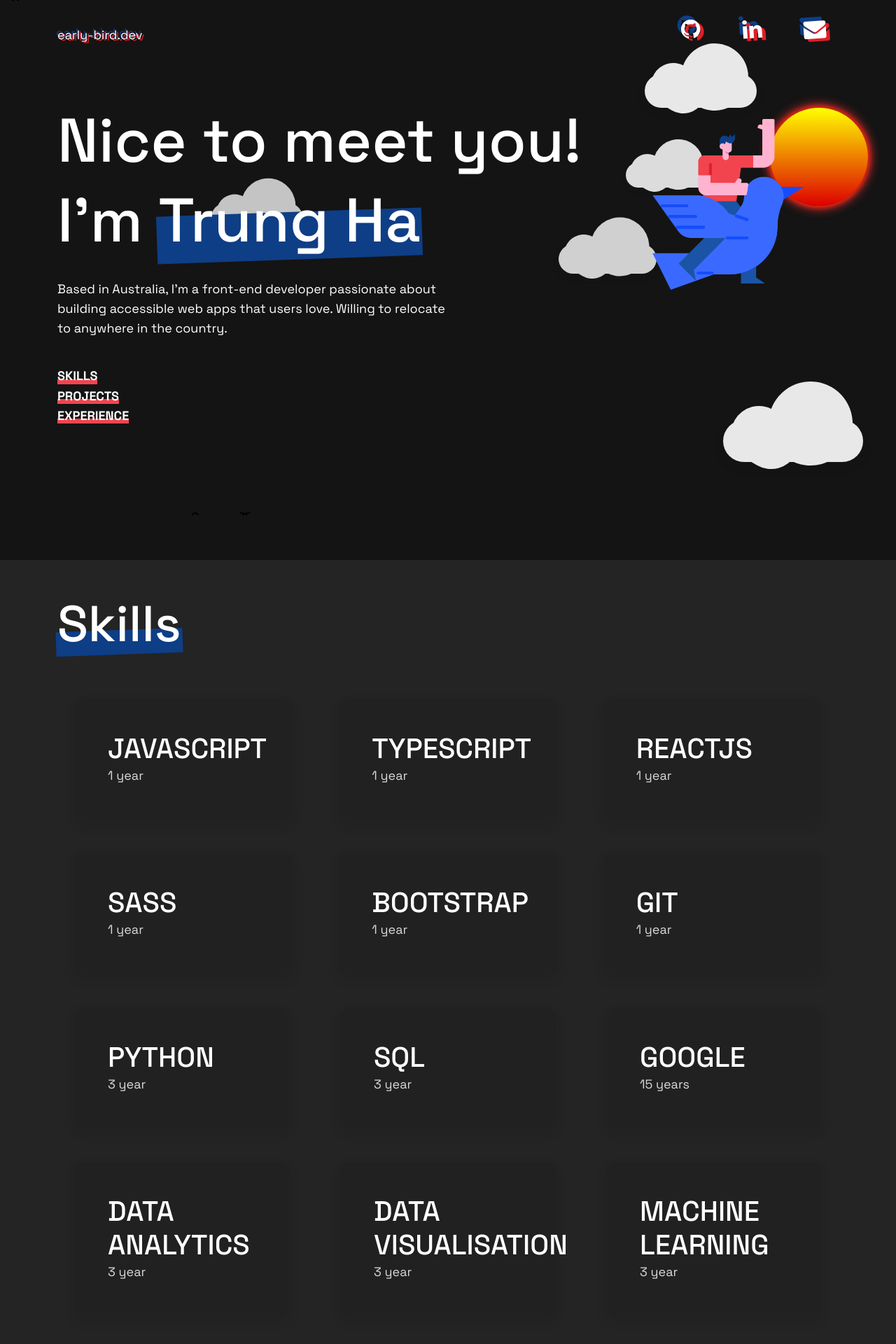
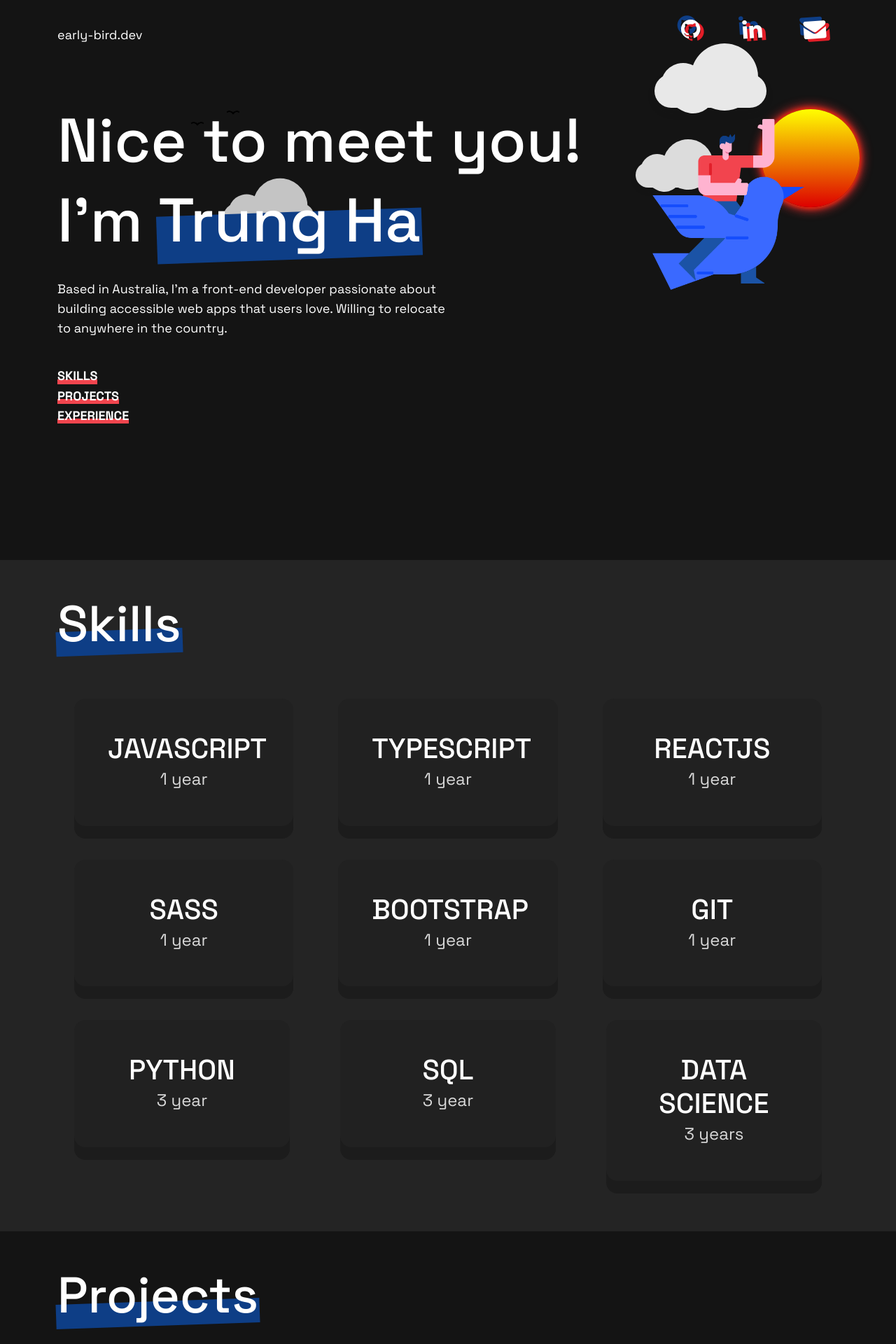
Before and after one commit to earlybird-dev/my-portfolio, a React (Create React App) app: page / in a window 1280 px wide. Shown: the top 1920 px of the page at 70% size. Built offline with nearby package versions, Linux system fonts and the light colour scheme.

Commit message:
Update birds position

```diff
--- a/src/components/Header.jsx
+++ b/src/components/Header.jsx
@@ -5,16 +5,13 @@ const Header = () => {
   return (
     <>
       <header className="header min-vh-100 pb-5">
-        <div className="container-fluid m-0">
-          <div id="sunrise" className="min-vh-100">
+        <div className=" m-0">
+          <div id="sunrise" className="min-vh-100 m-0">
             <div className="sun"></div>
-            <div className="bird1"></div>
-            <div className="birdr1"></div>
-            <div className="bird"></div>
-            <div className="birdr"></div>
-            {/* <div className="fin">
-              <div className="wave"></div>
-            </div> */}
+            <div className="bird1-l"></div>
+            <div className="bird1-r"></div>
+            <div className="bird2-l"></div>
+            <div className="bird2-r"></div>
           </div>
         </div>
         <div className="container-fluid m-0 position-relative">
@@ -23,10 +20,10 @@ const Header = () => {
             <div className="cloud x2 shadow"></div>
             <div className="cloud x3 shadow"></div>
             <div className="cloud x4 shadow"></div>
-            <div className="cloud x5 shadow"></div>
+            {/* <div className="cloud x5 shadow"></div> */}
             {/* <div className="cloud x6 shadow">Python</div>
             <div className="cloud x7 shadow">SQL</div> */}
-            <div className="cloud x8 shadow"></div>
+            {/* <div className="cloud x8 shadow"></div> */}
           </div>
         </div>
         <div className="container">
--- a/src/components/Skills.jsx
+++ b/src/components/Skills.jsx
@@ -7,37 +7,37 @@ const Skills = () => {
         <h2 className="highlight">Skills</h2>
         <div className="row gx-3">
           <div className="col-6 col-md-4 ">
-            <div className="skill-web d-flex flex-column mb-3 m-md-3 m-lg-4 p-3 p-md-4 p-lg-5 rounded-4 shadow">
+            <div className="skill d-flex flex-column mb-3 m-md-3 m-lg-4 p-3 p-md-4 p-lg-5 rounded-4">
               <h3 className="m-0">JavaScript</h3>
               <p className="text-gray m-0">1 year</p>
             </div>
           </div>
           <div className="col-6 col-md-4 ">
-            <div className="skill-web d-flex flex-column mb-3 m-md-3 m-lg-4 p-3 p-md-4 p-lg-5 rounded-4 shadow">
+            <div className="skill d-flex flex-column mb-3 m-md-3 m-lg-4 p-3 p-md-4 p-lg-5 rounded-4">
               <h3 className="m-0">TypeScript</h3>
               <p className="text-gray m-0">1 year</p>
             </div>
           </div>
           <div className="col-6 col-md-4 ">
-            <div className="skill-web d-flex flex-column mb-3 m-md-3 m-lg-4 p-3 p-md-4 p-lg-5 rounded-4 shadow">
+            <div className="skill d-flex flex-column mb-3 m-md-3 m-lg-4 p-3 p-md-4 p-lg-5 rounded-4">
               <h3 className="m-0">ReactJS</h3>
               <p className="text-gray m-0">1 year</p>
             </div>
           </div>
           <div className="col-6 col-md-4 ">
-            <div className="skill-web d-flex flex-column mb-3 m-md-3 m-lg-4 p-3 p-md-4 p-lg-5 rounded-4 shadow">
+            <div className="skill d-flex flex-column mb-3 m-md-3 m-lg-4 p-3 p-md-4 p-lg-5 rounded-4">
               <h3 className="m-0">Sass</h3>
               <p className="text-gray m-0">1 year</p>
             </div>
           </div>
           <div className="col-6 col-md-4 ">
-            <div className="skill-web d-flex flex-column mb-3 m-md-3 m-lg-4 p-3 p-md-4 p-lg-5 rounded-4 shadow">
+            <div className="skill d-flex flex-column mb-3 m-md-3 m-lg-4 p-3 p-md-4 p-lg-5 rounded-4">
               <h3 className="m-0">Bootstrap</h3>
               <p className="text-gray m-0">1 year</p>
             </div>
           </div>
           <div className="col-6 col-md-4 ">
-            <div className="skill-web d-flex flex-column mb-3 m-md-3 m-lg-4 p-3 p-md-4 p-lg-5 rounded-4 shadow">
+            <div className="skill d-flex flex-column mb-3 m-md-3 m-lg-4 p-3 p-md-4 p-lg-5 rounded-4">
               <h3 className="m-0">Git</h3>
               <p className="text-gray m-0">1 year</p>
             </div>
@@ -45,41 +45,41 @@ const Skills = () => {
         </div>
         <div className="row">
           <div className="col-6 col-md-4 ">
-            <div className="skill-data d-flex flex-column mb-3 m-md-3 m-lg-4 p-3 p-md-4 p-lg-5 rounded-4 shadow">
+            <div className="skill d-flex flex-column mb-3 m-md-3 m-lg-4 p-3 p-md-4 p-lg-5 rounded-4">
               <h3 className="m-0">Python</h3>
               <p className="text-gray m-0">3 year</p>
             </div>
           </div>
           <div className="col-6 col-md-4 ">
-            <div className="skill-data d-flex flex-column mb-3 m-md-3 m-lg-4 p-3 p-md-4 p-lg-5 rounded-4 shadow">
+            <div className="skill d-flex flex-column mb-3 m-md-3 m-lg-4 p-3 p-md-4 p-lg-5 rounded-4">
               <h3 className="m-0">SQL</h3>
               <p className="text-gray m-0">3 year</p>
             </div>
           </div>
           <div className="col-6 col-md-4 ">
-            <div className="skill-data d-flex flex-column mb-3 m-md-3 m-lg-4 p-3 p-md-4 p-lg-5 rounded-4 shadow">
-              <h3 className="m-0">Google</h3>
-              <p className="text-gray m-0">15 years</p>
+            <div className="skill d-flex flex-column mb-3 m-md-3 m-lg-4 p-3 p-md-4 p-lg-5 rounded-4">
+              <h3 className="m-0">Data Science</h3>
+              <p className="text-gray m-0">3 years</p>
             </div>
           </div>
-          <div className="col-6 col-md-4 ">
-            <div className="skill-data d-flex flex-column mb-3 m-md-3 m-lg-4 p-3 p-md-4 p-lg-5 rounded-4 shadow">
+          {/* <div className="col-6 col-md-4 ">
+            <div className="skill d-flex flex-column mb-3 m-md-3 m-lg-4 p-3 p-md-4 p-lg-5 rounded-4">
               <h3 className="m-0">Data Analytics</h3>
               <p className="text-gray m-0">3 year</p>
             </div>
           </div>
           <div className="col-6 col-md-4 ">
-            <div className="skill-data d-flex flex-column mb-3 m-md-3 m-lg-4 p-3 p-md-4 p-lg-5 rounded-4 shadow">
+            <div className="skill d-flex flex-column mb-3 m-md-3 m-lg-4 p-3 p-md-4 p-lg-5 rounded-4">
               <h3 className="m-0">Data Visualisation</h3>
               <p className="text-gray m-0">3 year</p>
             </div>
           </div>
           <div className="col-6 col-md-4 ">
-            <div className="skill-data d-flex flex-column mb-3 m-md-3 m-lg-4 p-3 p-md-4 p-lg-5 rounded-4 shadow">
+            <div className="skill d-flex flex-column mb-3 m-md-3 m-lg-4 p-3 p-md-4 p-lg-5 rounded-4">
               <h3 className="m-0">Machine Learning</h3>
               <p className="text-gray m-0">3 year</p>
             </div>
-          </div>
+          </div> */}
         </div>
       </div>
     </section>
--- a/src/scss/index.scss
+++ b/src/scss/index.scss
@@ -193,12 +193,11 @@ a {
 }
 
 // HEADER
-
 .header {
   .navbar {
     .navbar-name {
       a {
-        text-shadow: 3px 2px $darkred, -2px -3px $darkblue;
+        // text-shadow: 3px 2px $darkred, -2px -3px $darkblue;
       }
     }
     .navbar-social {
@@ -255,16 +254,25 @@ a {
   // Credit to The Brutal Tooth at https://codepen.io/TheBrutalTooth/pen/KWwgQo
   #sunrise,
   .sun,
-  .bird,
-  .birdr1,
-  .birdr {
+  .bird1-l,
+  .bird1-r,
+  .bird2-l,
+  .bird2-r {
     position: absolute;
+  }
+
+  .bird1-l,
+  .bird1-r,
+  .bird2-l,
+  .bird2-r {
+    left: -15%;
   }
 
   #sunrise {
     width: 100%;
     height: 400px;
-    overflow: hidden;
+    overflow-x: hidden;
+    // margin-left: 100px;
   }
 
   .sun {
@@ -292,16 +300,6 @@ a {
     }
   }
 
-  .light {
-    opacity: 0.5;
-    left: 0%;
-    width: 100%;
-    height: 100%;
-    background: radial-gradient(at 50% 0%, #ff0, transparent);
-    z-index: 60;
-    animation: over 12s ease forwards;
-  }
-
   @keyframes over {
     0% {
       opacity: 0;
@@ -311,10 +309,10 @@ a {
     }
   }
 
-  .bird {
+  .bird1-l {
+    z-index: 70;
     opacity: 1;
-    bottom: 50px;
-    left: 00px;
+    top: 20%;
     width: 20px;
     height: 16px;
     border: 2px solid black;
@@ -324,13 +322,12 @@ a {
     border-bottom-color: transparent;
     transform: rotateZ(-75deg);
     animation: move 25s linear infinite, flap 0.5s linear alternate infinite;
-    z-index: 70;
   }
 
-  .birdr {
+  .bird1-r {
     z-index: 70;
     opacity: 1;
-    bottom: 50px;
+    top: 20%;
     width: 20px;
     height: 16px;
     border: 2px solid black;
@@ -339,14 +336,14 @@ a {
     border-right-color: transparent;
     border-top-color: transparent;
     transform: rotateZ(75deg);
-    margin: 0px 8px;
+    margin: 0px 12px;
     animation: mover 25s linear infinite, flap 0.5s linear alternate infinite;
   }
 
-  .bird1 {
+  .bird2-l {
+    z-index: 70;
     opacity: 1;
-    bottom: 50px;
-    left: 0px;
+    top: 22%;
     width: 20px;
     height: 16px;
     border: 2px solid black;
@@ -354,17 +351,15 @@ a {
     border-top-color: transparent;
     border-left-color: transparent;
     border-bottom-color: transparent;
-    transform: rotateZ(-90deg);
-    animation: move 25s linear infinite 1.5s,
-      flap 0.5s linear alternate infinite 1.5s;
-    z-index: 70;
+    transform: rotateZ(-75deg);
+    animation: move 25s linear infinite 1s,
+      flap 0.5s linear alternate infinite 1s;
   }
 
-  .birdr1 {
+  .bird2-r {
     z-index: 70;
     opacity: 1;
-    bottom: 50px;
-    left: -40px;
+    top: 22%;
     width: 20px;
     height: 16px;
     border: 2px solid black;
@@ -372,11 +367,99 @@ a {
     border-bottom-color: transparent;
     border-right-color: transparent;
     border-top-color: transparent;
-    transform: rotateZ(90deg);
-    margin: 0px 10px;
-    animation: mover 25s linear infinite 1.5s,
-      flap 0.5s linear alternate infinite 1.5s;
+    transform: rotateZ(75deg);
+    margin: 0px 12px;
+    animation: move 25s linear infinite 1s,
+      flap 0.5s linear alternate infinite 1s;
   }
+
+  // .bird1 {
+  //   opacity: 1;
+  //   // bottom: 50px;
+  //   top: 20%;
+  //   left: 0px;
+  //   width: 20px;
+  //   height: 16px;
+  //   border: 2px solid black;
+  //   border-radius: 50%;
+  //   border-top-color: transparent;
+  //   border-left-color: transparent;
+  //   border-bottom-color: transparent;
+  //   transform: rotateZ(-90deg);
+  //   animation: move 25s linear infinite 1.5s,
+  //     flap 0.5s linear alternate infinite 1.5s;
+  //   z-index: 70;
+  // }
+
+  // .bird2 {
+  //   opacity: 1;
+  //   // bottom: 50px;
+  //   top: 23%;
+  //   width: 20px;
+  //   height: 16px;
+  //   border: 2px solid black;
+  //   border-radius: 50%;
+  //   border-top-color: transparent;
+  //   border-left-color: transparent;
+  //   border-bottom-color: transparent;
+  //   transform: rotateZ(-75deg);
+  //   animation: move 25s linear infinite, flap 0.5s linear alternate infinite;
+  //   z-index: 70;
+  // }
+
+  // .birdr2 {
+  //   z-index: 70;
+  //   opacity: 1;
+  //   // bottom: 50px;
+  //   top: 23%;
+  //   width: 20px;
+  //   height: 16px;
+  //   border: 2px solid black;
+  //   border-radius: 50%;
+  //   border-bottom-color: transparent;
+  //   border-right-color: transparent;
+  //   border-top-color: transparent;
+  //   transform: rotateZ(75deg);
+  //   margin: 0px 8px;
+  //   animation: mover 25s linear infinite, flap 0.5s linear alternate infinite;
+  // }
+
+  // .bird12 {
+  //   opacity: 1;
+  //   // bottom: 50px;
+  //   top: 20%;
+  //   left: -40px;
+  //   width: 20px;
+  //   height: 16px;
+  //   border: 2px solid black;
+  //   border-radius: 50%;
+  //   border-top-color: transparent;
+  //   border-left-color: transparent;
+  //   border-bottom-color: transparent;
+  //   transform: rotateZ(-90deg);
+  //   animation: move 25s linear infinite 1.5s,
+  //     flap 0.5s linear alternate infinite 1.5s;
+  //   z-index: 70;
+  // }
+
+  // .birdr1 {
+  //   z-index: 70;
+  //   opacity: 1;
+  //   // bottom: 50px;
+  //   top: 20%;
+  //   left: -40px;
+  //   width: 20px;
+  //   height: 16px;
+  //   border: 2px solid black;
+  //   border-radius: 50%;
+  //   border-bottom-color: transparent;
+  //   border-right-color: transparent;
+  //   border-top-color: transparent;
+  //   transform: rotateZ(90deg);
+  //   margin: 0px 10px;
+  //   animation: mover 25s linear infinite 1.5s,
+  //     flap 0.5s linear alternate infinite 1.5s;
+  // }
 
   @keyframes move {
     0% {
@@ -567,9 +650,9 @@ a {
       top: 300px;
     }
 
-    @include transform-scale(1);
+    @include transform-scale(0.8);
     @include media-breakpoint-down(md) {
-      @include transform-scale(0.8);
+      @include transform-scale(0.6);
     }
   }
 
@@ -625,6 +708,7 @@ a {
     }
   }
 
+  // INTRO
   .intro {
     position: relative;
     .logo {
@@ -709,20 +793,32 @@ a {
 }
 
 // SKILLS
-
 #skills {
-  .skill-web {
+  .skill {
+    text-align: center;
+    // cursor: pointer;
+    outline: none;
+    box-shadow: 0 18px rgba($black, 0.5);
     background-color: darken($darkgray, 1%);
     @include transition(0.25s);
     &:hover {
       background-color: darken($darkgray, 4%);
+      box-shadow: 0 18px rgba($black, 0.9);
     }
-  }
-  .skill-data {
-    background-color: darken($darkgray, 1%);
-    transition: all 0.25s ease-in-out;
-    &:hover {
-      background-color: darken($darkgray, 4%);
+
+    @include media-breakpoint-down(md) {
+      box-shadow: 0 7px rgba($black, 0.5);
+      &:hover {
+        background-color: darken($darkgray, 4%);
+        box-shadow: 0 7px rgba($black, 0.9);
+      }
+    }
+
+    p {
+      font-size: $fs-24;
+      @include media-breakpoint-down(md) {
+        font-size: 14px;
+      }
     }
   }
 }
@@ -798,7 +894,7 @@ a {
     .project-skills {
       color: rgba($white, 0.5);
       font-weight: light;
-      line-height: 1rem;
+      line-height: 0.8rem;
       margin-top: 1.2rem;
       text-transform: uppercase;
       @include media-breakpoint-down(sm) {
```
Also changed, not shown: src/css/index.css, 1 other file (tests, documents, lock files or other folders).
